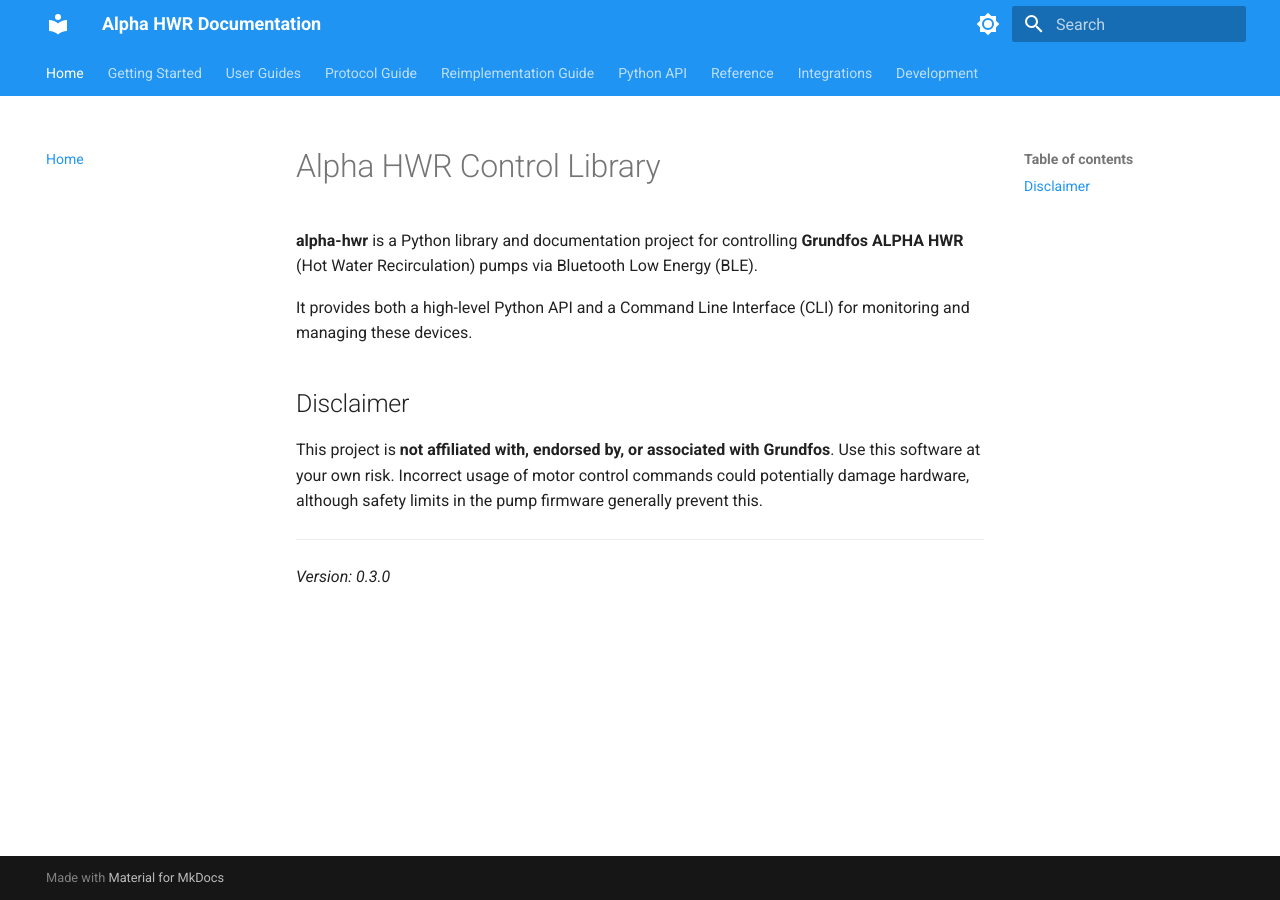
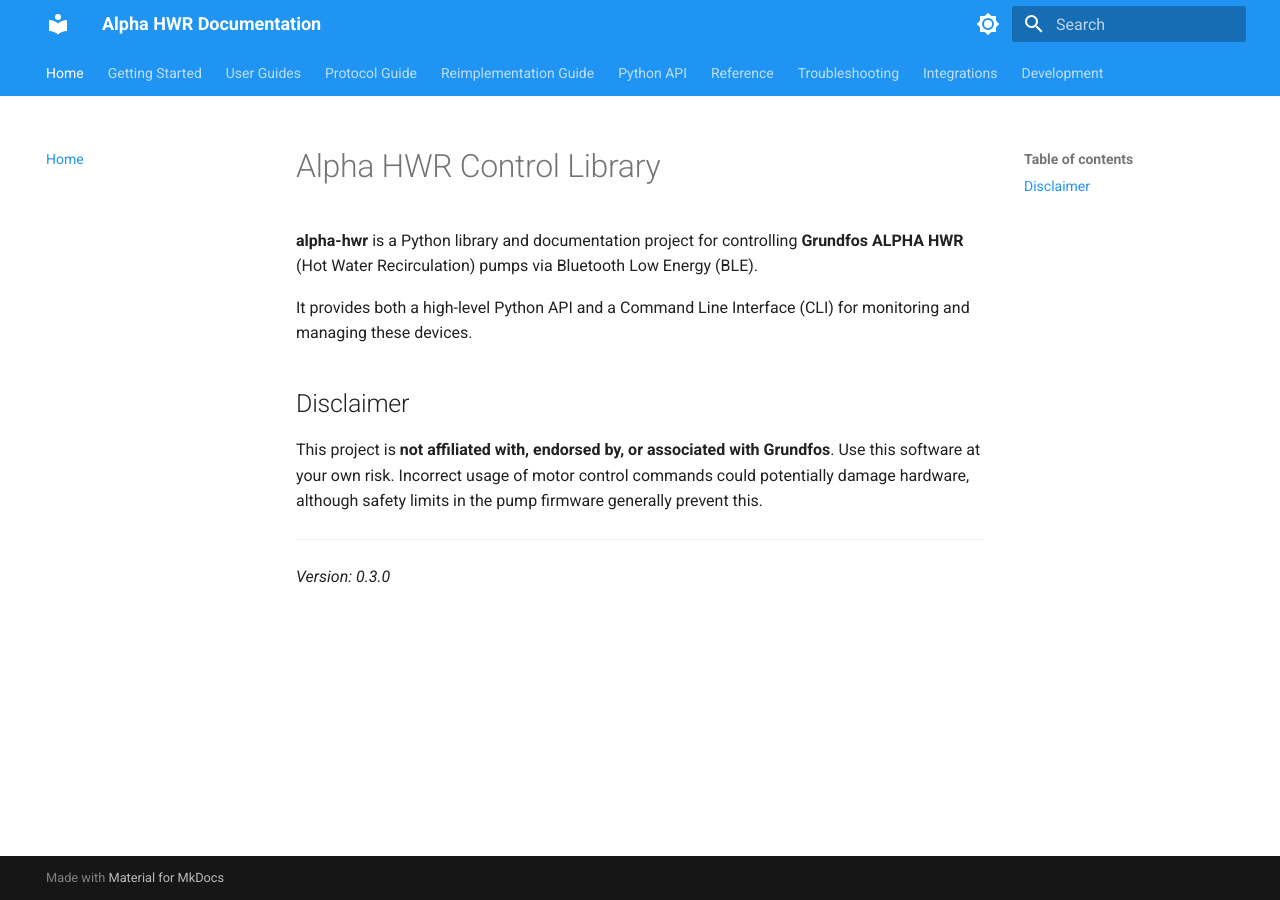
Before and after one commit to eman/alpha-hwr, an MkDocs documentation site: the page built from docs/index.md, in a window 1280 px wide. Built offline with MkDocs 1.6.1 and Material for MkDocs 9.7.7, drawn with Linux system fonts in a browser that asks for light colours.

Commit message:
docs: add Troubleshooting section to nav

```diff
--- a/mkdocs.yml
+++ b/mkdocs.yml
@@ -99,6 +99,8 @@
   - Reference:
       - Hardware Details: reference/hardware.md
       - Data Models: reference/data_models.md
+  - Troubleshooting:
+      - Service Discovery: troubleshooting/service_discovery.md
   - Integrations:
       - ESPHome / ESP32: integrations/esphome.md
   - Development:
```
